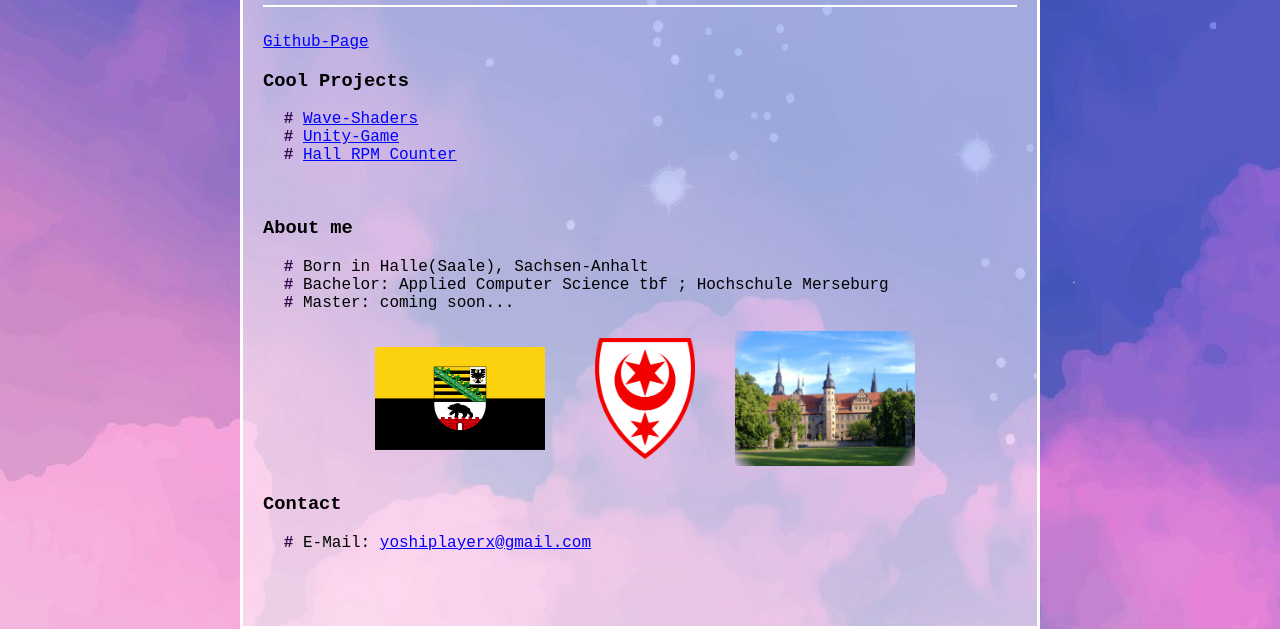
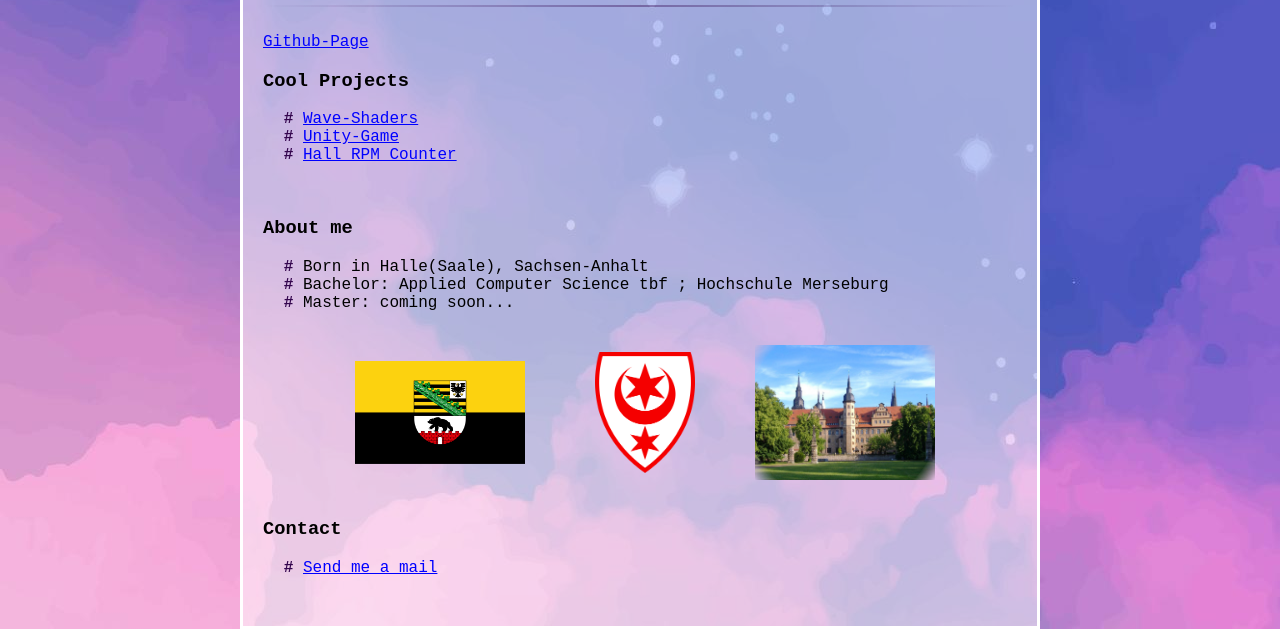
Before and after one commit to SchubideiCroissant/schubideicroissant.github.io, a plain HTML site: page index.html in a window 1280 px wide. Shown: the part 171-800 px from the top of the page. Drawn offline with Linux system fonts and the light colour scheme.

Commit message:
E-Mail angepasst, gradient hr

```diff
--- a/index.html
+++ b/index.html
@@ -45,9 +45,10 @@
 
         </div>
 
+
         <h3>Contact</h3>
             <ul>
-                <li>E-Mail: <a href="yoshiplayerx@gmail.com">yoshiplayerx@gmail.com</a></li>
+                <li> <a href="mailto:yoshiplayerx@gmail.com">Send me a mail </a> </li>
             </ul>
 
         <p class="credit"><small>BG-Image: <a href="http://www.freepik.com">Designed by Freepik</a></small></p>
--- a/style.css
+++ b/style.css
@@ -36,20 +36,16 @@ body {
         flex-direction: row;
         align-items: center;
         justify-content: center;
-        gap: 30px;
-        margin-top: 1px;
-
+        gap: 50px;
+        margin: 30px;
     }
 
 .hr-line {
     border: 0;
     height: 2px;
-    background-color: rgb(255, 255, 255);
+    background-image: linear-gradient(to right, transparent, rgba(52, 6, 78, 0.4), transparent);
 }
-.credit {
-    margin-top: 200px;
-    font-size: 13px;
-}
+
 ul{
     list-style-type: "# ";
 }
@@ -74,3 +70,7 @@ a:hover {
     color: #eae3fd;
     background-color: #fc0b2b69;
 }
+.credit {
+    margin-top: 100px;
+    font-size: 13px;
+}
```
